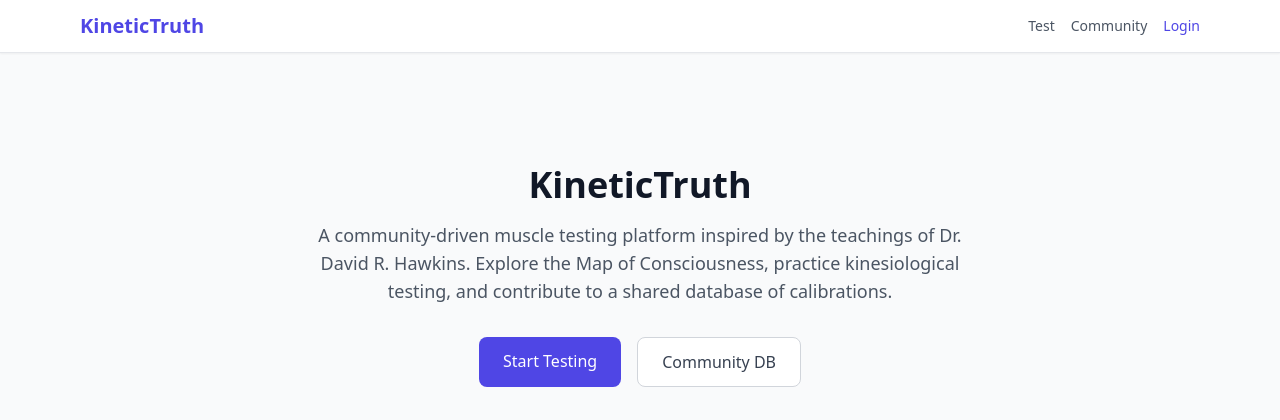
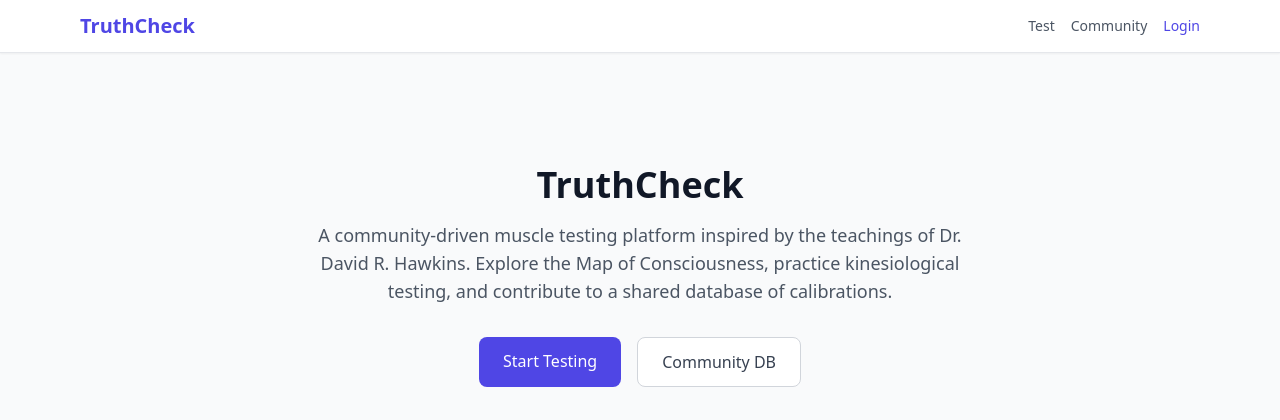
Before and after one commit to lakshaysethi2/muscle-testing, a Django app: page / in a window 1280 px wide. Shown: the top 420 px of the page. Run offline with Django 5.2, Linux system fonts and the light colour scheme; some libraries are stand-ins or nearby versions.

Commit message:
chore: rename project from KineticTruth to TruthCheck
Co-authored-by: arena-agent <297053741+arena-agent@users.noreply.github.com>

```diff
--- a/apps/accounts/admin.py
+++ b/apps/accounts/admin.py
@@ -18,5 +18,5 @@
     list_filter = ("testing_method", "is_staff", "is_superuser", "date_joined")
     search_fields = ("username", "email", "first_name", "last_name", "bio")
     fieldsets = BaseUserAdmin.fieldsets + (
-        ("KineticTruth Profile", {"fields": ("bio", "testing_method", "karma")}),
+        ("TruthCheck Profile", {"fields": ("bio", "testing_method", "karma")}),
     )
--- a/apps/accounts/models.py
+++ b/apps/accounts/models.py
@@ -4,7 +4,7 @@
 
 
 class User(AbstractUser):
-    """Custom User model for KineticTruth.
+    """Custom User model for TruthCheck.
 
     Fields beyond AbstractUser:
     - bio: user's self-description / intention
--- a/docker-compose.yml
+++ b/docker-compose.yml
@@ -1,7 +1,7 @@
 services:
   web:
     build: .
-    container_name: kinetictruth-web
+    container_name: truthcheck-web
     ports:
       - "8000:8000"
     env_file:
@@ -14,6 +14,6 @@
 
   redis:
     image: redis:7-alpine
-    container_name: kinetictruth-redis
+    container_name: truthcheck-redis
     ports:
       - "6379:6379"
--- a/templates/accounts/edit_profile.html
+++ b/templates/accounts/edit_profile.html
@@ -1,6 +1,6 @@
 {% extends "base.html" %}
 
-{% block title %}Edit Profile — KineticTruth{% endblock %}
+{% block title %}Edit Profile — TruthCheck{% endblock %}
 
 {% block content %}
 <div class="max-w-xl mx-auto">
--- a/templates/accounts/profile.html
+++ b/templates/accounts/profile.html
@@ -1,6 +1,6 @@
 {% extends "base.html" %}
 
-{% block title %}{{ profile_user.display_name }} — KineticTruth{% endblock %}
+{% block title %}{{ profile_user.display_name }} — TruthCheck{% endblock %}
 
 {% block content %}
 <div class="max-w-3xl mx-auto">
--- a/templates/base.html
+++ b/templates/base.html
@@ -3,7 +3,7 @@
 <head>
     <meta charset="UTF-8">
     <meta name="viewport" content="width=device-width, initial-scale=1.0">
-    <title>{% block title %}KineticTruth{% endblock %}</title>
+    <title>{% block title %}TruthCheck{% endblock %}</title>
     <script src="https://cdn.tailwindcss.com"></script>
     <script defer src="https://cdn.jsdelivr.net/npm/alpinejs@3.x.x/dist/cdn.min.js"></script>
     <script defer src="https://cdn.jsdelivr.net/npm/htmx.org@1.9.x/dist/htmx.min.js"></script>
@@ -11,7 +11,7 @@
 <body class="bg-gray-50 text-gray-900 min-h-screen flex flex-col">
     <header class="bg-white shadow-sm border-b">
         <nav class="max-w-6xl mx-auto px-4 py-3 flex items-center justify-between">
-            <a href="/" class="text-xl font-bold text-indigo-600">KineticTruth</a>
+            <a href="/" class="text-xl font-bold text-indigo-600">TruthCheck</a>
             <div class="flex items-center gap-4">
                 <a href="{% url 'start_testing' %}" class="text-sm text-gray-600 hover:text-gray-900">Test</a>
                 <a href="{% url 'community_db' %}" class="text-sm text-gray-600 hover:text-gray-900">Community</a>
--- a/templates/pages/home.html
+++ b/templates/pages/home.html
@@ -2,7 +2,7 @@
 
 {% block content %}
 <div class="text-center py-20">
-    <h1 class="text-4xl font-bold text-gray-900 mb-4">KineticTruth</h1>
+    <h1 class="text-4xl font-bold text-gray-900 mb-4">TruthCheck</h1>
     <p class="text-lg text-gray-600 max-w-2xl mx-auto mb-8">
         A community-driven muscle testing platform inspired by the teachings of
         Dr. David R. Hawkins. Explore the Map of Consciousness, practice
```
Also changed, not shown: tests/test_core.py (+1 -1 lines), CHANGELOG.md, README.md, 1 other file.
